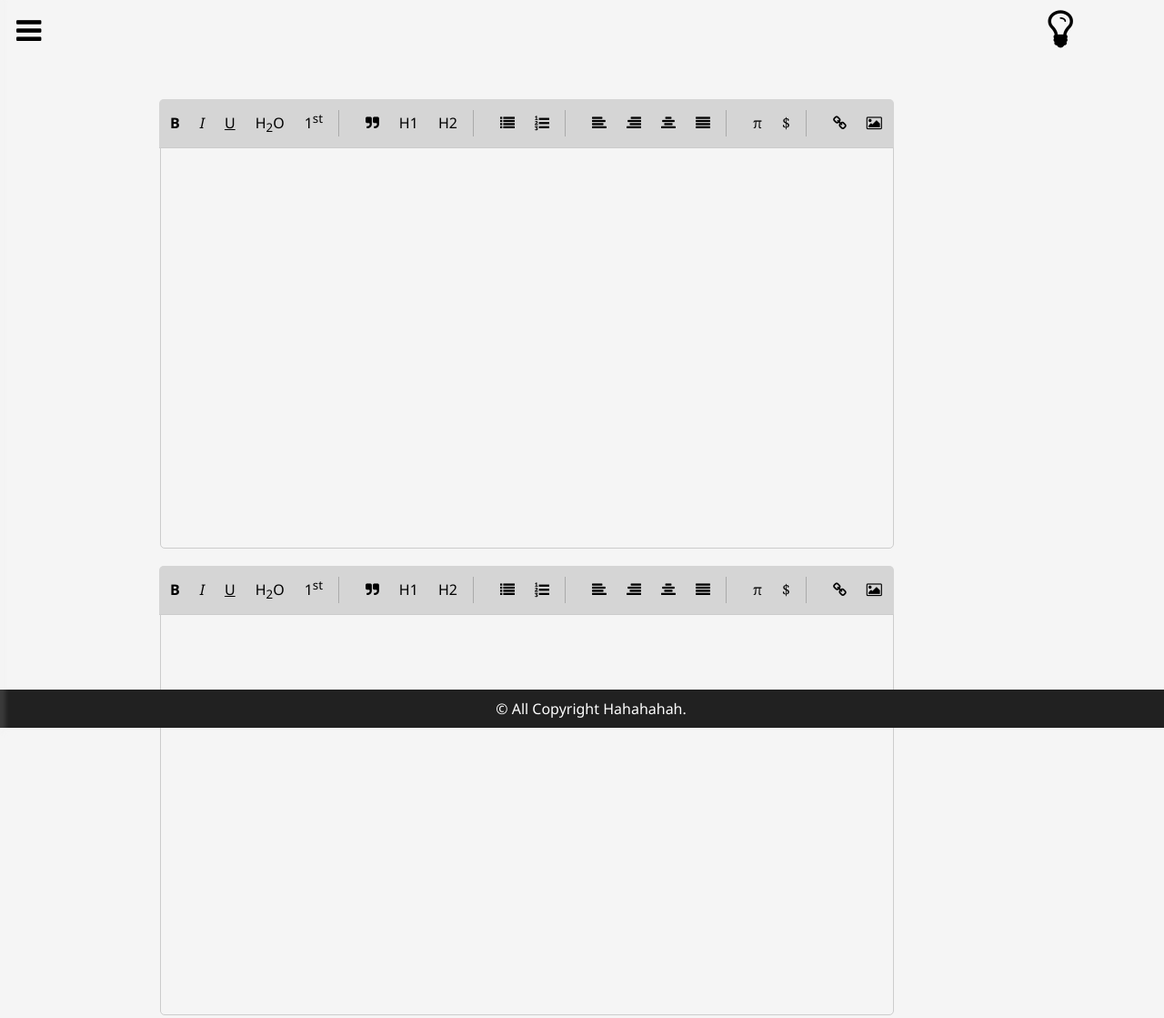
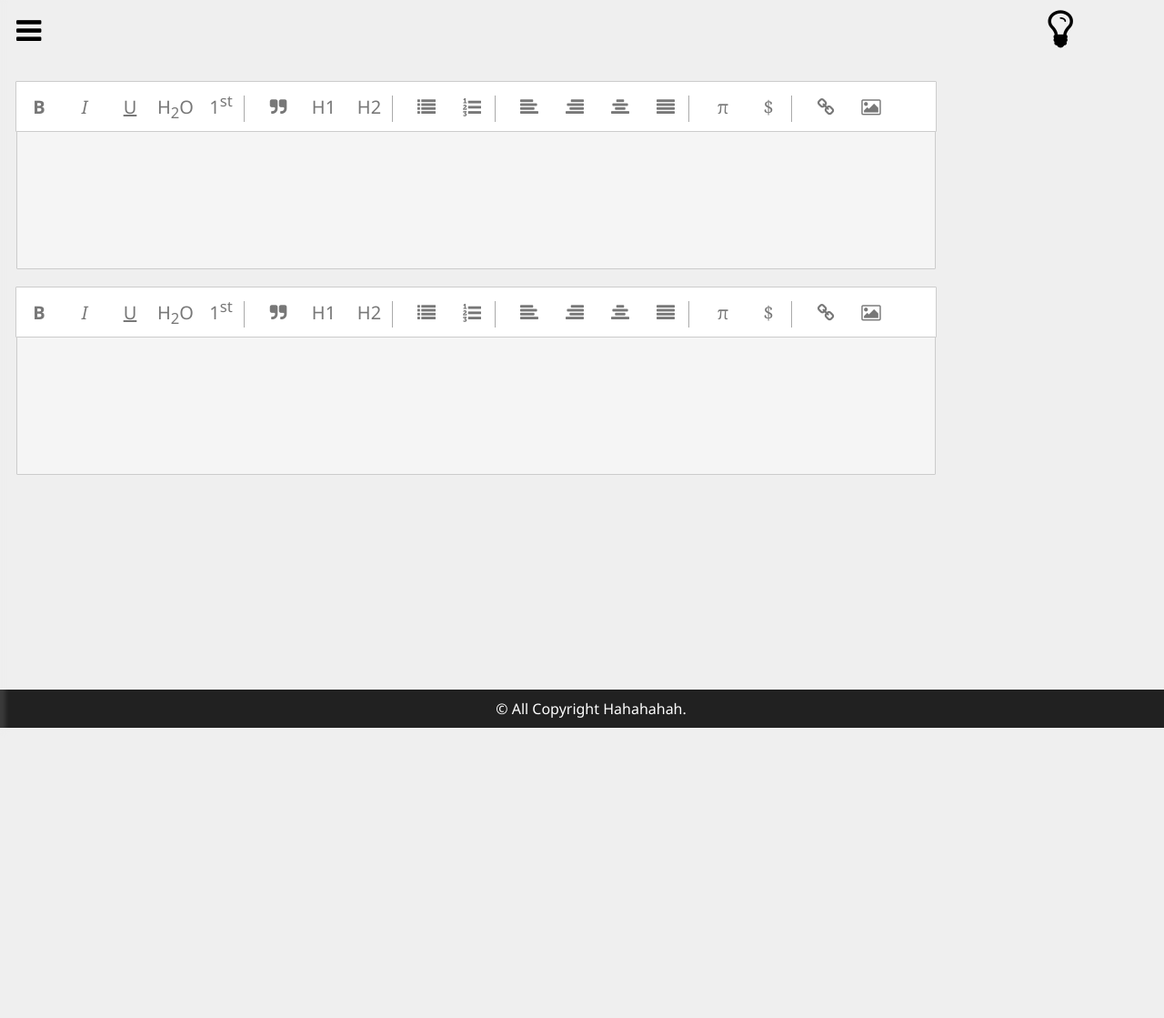
Before and after one commit to AshishYUO/wysiwyg_id, a website built with webpack: page index.html in a window 1280 px wide. Shown: the whole page at 91% size. After the commit the page ends 800 px from the top, so only its background shows below. Built offline with Linux system fonts and the light colour scheme.

Commit message:
UI changes

```diff
--- a/index.html
+++ b/index.html
@@ -1,7 +1,13 @@
 <!DOCTYPE html>
 <html>
     <head id="meta">
+        <!-- <link rel="stylesheet" href="styles/style.css" /> -->
         <title id="top"></title>
+        <style>
+            #contain {
+                width: 80%;
+            }
+        </style>
     </head>
     <body id="main-body">
         <div id="navigation-button"><i class="fa fa-bars fa-2x"></i></div>
@@ -15,7 +21,7 @@
             </div>
         </nav>
         <div id="mode"><i class="fa fa-lightbulb-o fa-2x" aria-hidden="true"></i></div>
-        <center id="main-page">
+
             <!-- <span id="text-input" class="hide no-highlight">
                 <input id="link-getter" type="text" placeholder="Enter the link and then select the text to link" />
                 <input type="button" id="confirm-link" value="Insert" />
@@ -39,13 +45,12 @@
                 <center><div id="background"></div></center>
             </div> -->
             <br /><br /><br /><br />
-            <div id="Article" spellcheck="false">
-                <!-- body here... Main Content of the page-->
+            <!-- body here... Main Content of the page-->
+            <div id="contain">
                 <div class="editor"></div>
                 <div class="editor"></div>
             </div>
             <!-- <p id="output">Select some text above</p> -->
-        </center>
         <br />
         <br />
         <footer id="footer">
--- a/src/Toolbox.js
+++ b/src/Toolbox.js
@@ -222,14 +222,21 @@ export default class ToolBox {
         for (let obj in this.objRefs) {
             let tmpRef = this.objRefs[obj];
             tmpRef && tmpRef.classList && tmpRef.classList.remove('is-applied');
+            tmpRef && tmpRef.classList && tmpRef.classList.add('no-highlight');
         }
         if (node) {
             while (node !== this.Editor.Body) {
                 if (node && node.nodeName && this.objRefs[node.nodeName]) {
                     let objectReference = this.objRefs[node.nodeName];
-                    if (objectReference && !objectReference.classList.contains('is-applied')) {
-                        objectReference.classList.add('is-applied');
+                    if (objectReference) {
+                        if (objectReference.classList.contains('no-highlight')) {
+                            objectReference.classList.toggle('no-highlight');
+                        }
+                        if (!objectReference.classList.contains('is-applied')) {
+                            objectReference.classList.add('is-applied');
+                        }
                     }
+
                 }
                 node = node.parentNode;
             }
--- a/styles/style.css
+++ b/styles/style.css
@@ -1,10 +1,3 @@
-#Article {
-    width: 75%;
-    height: 100%;
-    text-align: left;
-    display: block;
-    margin: 20px;
-}
 #text-input, #table-input {
     list-style: none;
     padding: 10px;
@@ -22,46 +15,47 @@
     float: left;
 }
 .editor {
-    width: 85%;
     padding: 10px;
+    width: 100%;
     margin: 0;
     border-radius: 5px;
 }
 .editor .options {
-    list-style: none;
-    padding: 1px;
+    width: 100%;
     margin: -1px;
-    background: #d5d5d5;
-    border-bottom: 1px solid #ccc;
-    width: 100%;
-    border-top-left-radius: 5px;
-    border-top-right-radius: 5px;
+    background: var(--options-bg-color);
+    color: var(--options-clr-color);
+    border: 1px solid #ccc;
+    border-top-left-radius: 1px;
+    border-top-right-radius: 1px;
 }
-.option span {
+.options span {
     margin: 0
 }
 .options button {
     border: 1px solid rgba(0, 0, 0, 0);
-    font-size: 16px;
+    font-size: 20px;
+    min-width: 50px;
+    min-height: 50px;
     background: rgba(0, 0, 0, 0);
-    padding: 10px;
-    /* margin: 5px; */
+    padding: 2px;
     cursor: pointer;
     font-family: 'Segoe UI', Tahoma, Geneva, Verdana, sans-serif;
     transition: background 0.2s ease-out;
 }
 .bodyeditable {
     font-family: 'Segoe UI', Tahoma, Geneva, Verdana, sans-serif;
-    width: 95%;
     outline: none;
-    border-bottom-left-radius: 5px;
-    border-bottom-right-radius: 5px;
+    min-height: 100px;
+    max-height: 400px;
+    border-bottom-left-radius: 1px;
+    border-bottom-right-radius: 1px;
     padding: 2.45%;
     resize: none;
     border: 1px solid #ccc;
-    background: #f5f5f5;
+    background: var(--bg-color);
+    color: var(--clr-color);
     overflow-y: scroll;
-    height: 400px;
 }
 .bodyeditable pre {
     font-size: 110%;
@@ -160,8 +154,7 @@
     border: 1px solid rgba(0, 0, 0, 0);
 }
 body {
-    background: var(--bg-color);
-    color: var(--clr-color);
+    background: #efefef;
     transition: all 0.2s linear;
 }
 #Article img {
@@ -336,10 +329,11 @@ input[type=range]:focus {
     transform: scale(0);
 }
 .is-applied {
-    color: #459821;
+    color: var(--applied-options);
 }
 .no-highlight {
     border: 1px solid var(--transparent);
+    color: var(--options-clr-color);
     outline-width: 0;
 }
 .no-highlight:focus {
--- a/styles/theme.css
+++ b/styles/theme.css
@@ -1,12 +1,12 @@
 /*light theme*/
 [data-theme="light"] {
-    --applied-options: #99fd99;
+    --applied-options: #000;
     --bg-color: #f5f5f5;
-    --clr-color: black;
-    --options-bg-color: #343434;
+    --clr-color: #000;
+    --options-bg-color: #fff;
     --options-bg-hover-color: #212121;
     --editable-background-focus: #e1e1e1;
-    --options-clr-color: white;
+    --options-clr-color: #777;
     --insert-bg-color: white;
     --insert-clr-color: black;
     --inp-bg-color: #454545;
@@ -24,13 +24,13 @@
 }
 /*Dark theme*/
 [data-theme="dark"] {
-    --applied-options: #99fd99;
-    --bg-color: #fffaf2;
+    --applied-options: #fff;
+    --bg-color: #656565;
     --editable-background-focus: #efeae3;
-    --clr-color: #100000;
-    --options-bg-color: #322120;
+    --clr-color: #efefef;
+    --options-bg-color: #343434;
     --options-bg-hover-color: #221913;
-    --options-clr-color: #fffaf2;
+    --options-clr-color: #666;
     --insert-bg-color: #fffaf2;
     --insert-clr-color: #100000;
     --inp-bg-color: #422f26;
@@ -48,7 +48,7 @@
 }
 /*Blue theme*/
 [data-theme="blue"] {
-    --applied-options: #99fd99;
+    --applied-options: #b299fd;
     --bg-color: #f2faff;
     --editable-background-focus: #e0f0f0;
     --clr-color: black;
```
Also changed, not shown: dist/main.js.
